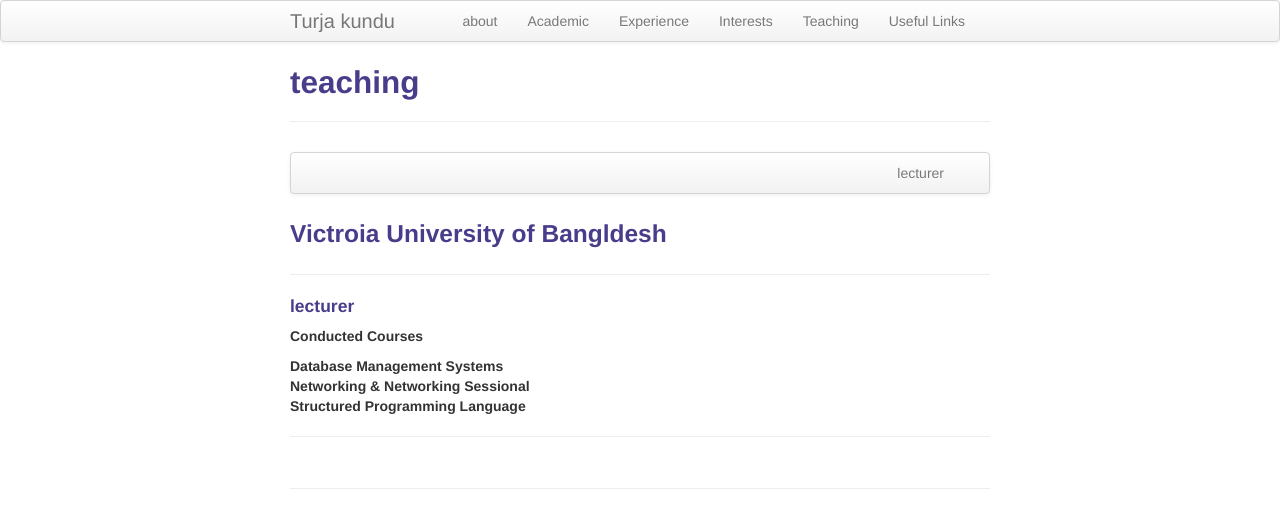
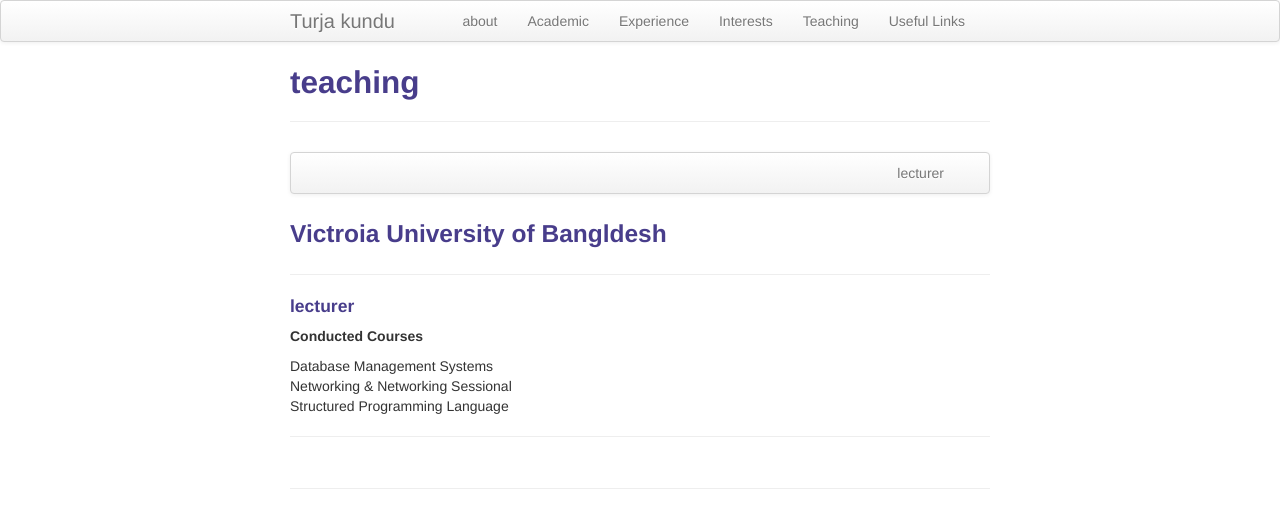
Before and after one commit to turjakundu/turjakundu.github.io, a Jekyll site: the page built from pages/teaching.md, in a window 1280 px wide. Shown: the top 528 px of the page. Built offline with Jekyll 4.4.1, drawn with Linux system fonts in a browser that asks for light colours.

Commit message:
hdip mmdddffddesdddddaaaas

```diff
--- a/pages/teaching.md
+++ b/pages/teaching.md
@@ -24,9 +24,9 @@
 
 ##### Conducted Courses
 
-<b> Database Management Systems </b> <br/>
-<b> Networking & Networking Sessional </b> <br/>
-<b> Structured Programming Language </b> <br/>
+Database Management Systems <br/>
+Networking & Networking Sessional  <br/>
+Structured Programming Language <br/>
 
 
 
```
Also changed, not shown: pages/interest.md (+4 -4 lines).
